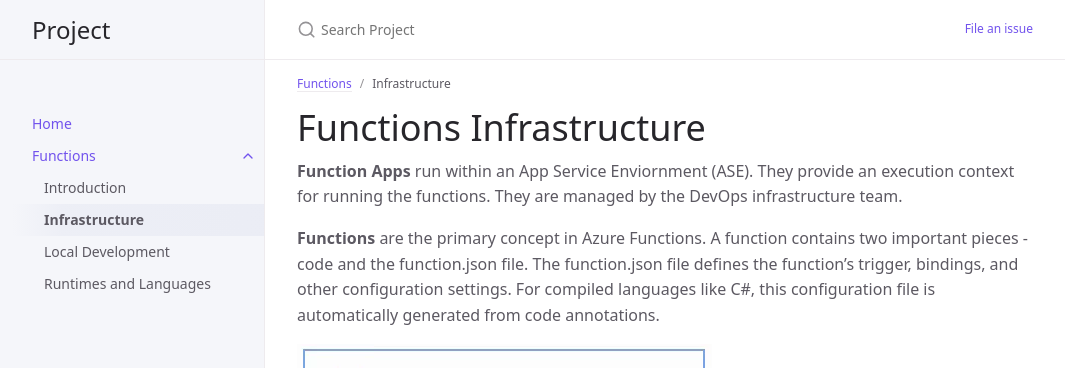
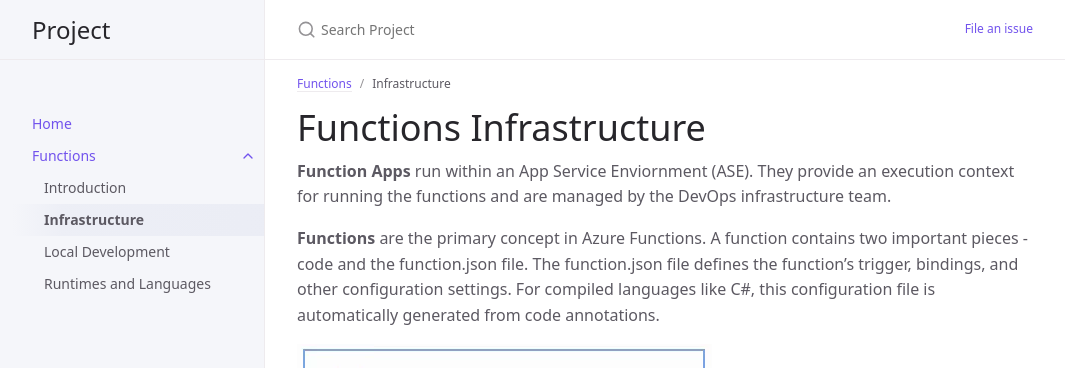
Before and after one commit to bwagner77/docs-test, a Jekyll site: the page built from function/infrastructure.md, in a window 1280 px wide and 1236 px high. Shown: the top 368 px of the window, without its empty margins (107-1172 px from the left). Built offline with Jekyll 4.4.1, drawn with Linux system fonts in a browser that asks for light colours.

Commit message:
Content updated.

```diff
--- a/function/infrastructure.md
+++ b/function/infrastructure.md
@@ -9,7 +9,7 @@ nav_order: 2
 {: .no_toc }
 
 **Function Apps** run within an App Service Enviornment (ASE). They provide an
-execution context for running the functions. They are managed by the
+execution context for running the functions and are managed by the
 DevOps infrastructure team.
 
 **Functions** are the primary concept in Azure Functions. A function contains two
```
Also changed, not shown: function/introduction.md (+1 -1 lines), function/runtimes-languages.md (+3 -4 lines).
